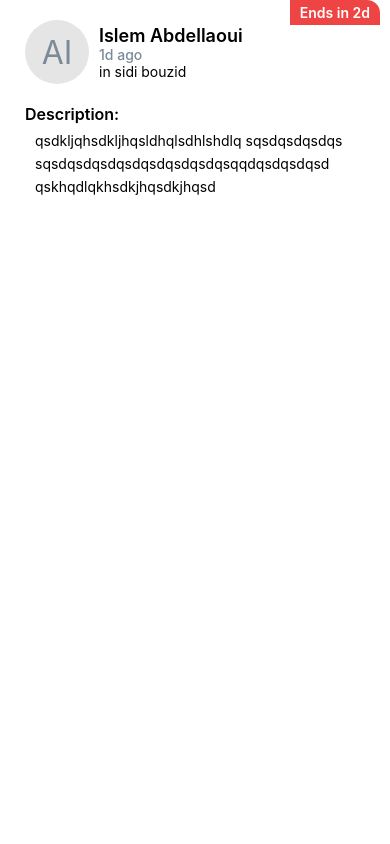
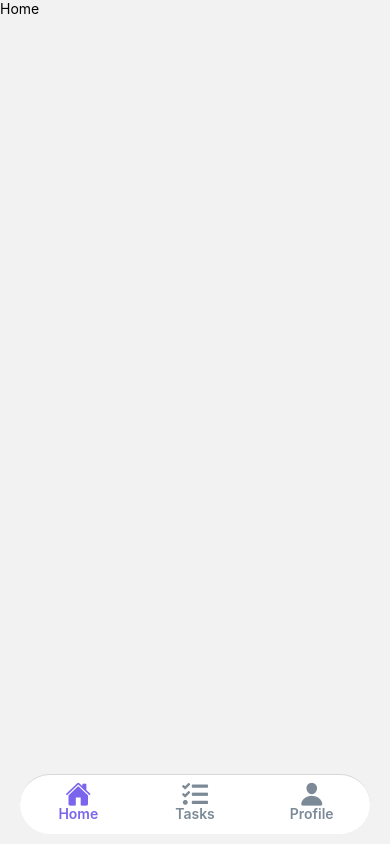
Before and after one commit to xerexodia/WorkersApp, a React Native app: screen / in a window 390 px wide. Built offline with nearby package versions, Linux system fonts and the light colour scheme.

Commit message:
updating

```diff
--- a/App.tsx
+++ b/App.tsx
@@ -15,12 +15,17 @@ import SignUp from '~/screens/SignUp';
 import { FirstStep, SecondStep } from '~/screens/client/register/index';
 import Post from '~/components/Post';
 import { SafeAreaProvider } from 'react-native-safe-area-context';
+import PostDetails from '~/screens/PostDetails';
+import Profile from '~/screens/client/Profile';
+import { NavigationContainer } from '@react-navigation/native';
+import MyTabs from '~/routes/worker/bottomTabNav';
 function App(): JSX.Element {
   return (
     <SafeAreaProvider>
-      <Post />
+      <NavigationContainer>
+        <MyTabs />
+      </NavigationContainer>
     </SafeAreaProvider>
   );
 }
-
 export default App;
```
Also changed, not shown: package.json (+5 -2 lines), 2 other files (tests, documents, lock files or other folders).
